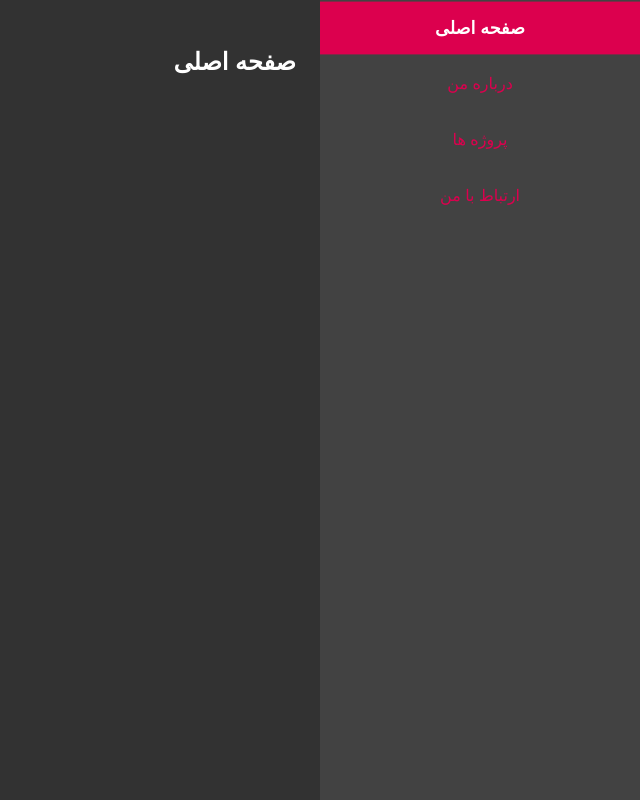
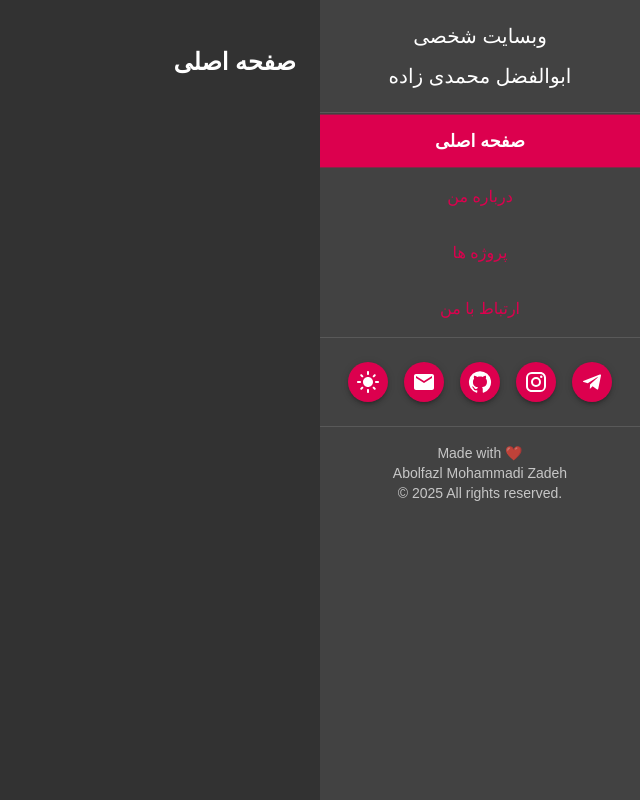
Before and after one commit to Abolfazlmhz/portfolio, a React (Create React App) app: page / in a window 1280 px wide. Shown: the whole page, without its empty margins (640-1280 px from the left). Built offline with nearby package versions, Linux system fonts and the light colour scheme; a web font is replaced by a local one.

Commit message:
feat: Complete sidebar

```diff
--- a/src/components/ChangeTheme.jsx
+++ b/src/components/ChangeTheme.jsx
@@ -1,10 +1,11 @@
 import React, { useState } from "react";
 import { ThemeProvider } from "@mui/material/styles";
-import { Button } from "@mui/material";
 import CssBaseline from "@mui/material/CssBaseline";
 import { lightTheme, darkTheme } from "../theme";
 import App from "../App";
+import { createContext } from "react";
 
+export const themeContext = createContext()
 function ChangeTheme() {
   const [isDarkMode, setIsDarkMode] = useState(true);
 
@@ -14,11 +15,10 @@ function ChangeTheme() {
 
   return (
     <ThemeProvider theme={isDarkMode ? darkTheme : lightTheme}>
-      <CssBaseline />
-      {/* <Button variant="outlined" color="secondary" onClick={toggleTheme}>
-        {isDarkMode ? "تم روز" : "تم شب"}
-      </Button> */}
-      <App />
+      <themeContext.Provider value={{toggleTheme, isDarkMode}}>
+        <CssBaseline />
+        <App />
+      </themeContext.Provider>
     </ThemeProvider>
   );
 }
--- a/src/components/Layout.jsx
+++ b/src/components/Layout.jsx
@@ -1,6 +1,5 @@
 import React, { useState } from "react";
-import { Grid, Button, Drawer, useTheme, useMediaQuery } from "@mui/material";
-
+import { Grid, useTheme, useMediaQuery } from "@mui/material";
 import Sidebar from "./Sidebar";
 import TabPanels from "./TabPanels";
 import DrawerPanel from "./DrawerPanel";
--- a/src/components/Sidebar.jsx
+++ b/src/components/Sidebar.jsx
@@ -1,10 +1,23 @@
-import { Tab, Tabs, Box } from "@mui/material";
+import { Tab, Tabs, Box, Divider, Typography } from "@mui/material";
+import Social from "./Social";
 const Sidebar = ({ activeTab, onTabChange }) => {
   const setTab = (event, value) => {
     onTabChange(value);
   };
   return (
     <Box>
+      <Typography
+        variant="h6"
+        sx={{
+          textAlign: "center",
+          my: 2,
+          lineHeight: 2,
+        }}
+      >
+        وبسایت شخصی
+        <br /> ابوالفضل محمدی زاده
+      </Typography>
+      <Divider />
       <Tabs
         orientation="vertical"
         onChange={setTab}
@@ -13,7 +26,7 @@ const Sidebar = ({ activeTab, onTabChange }) => {
           "& .MuiTab-root": {
             color: "primary.main",
             fontSize: "16px",
-            m:.5,
+            m: 0.5,
           },
           "& .MuiTab-root.Mui-selected": {
             color: "white",
@@ -29,6 +42,24 @@ const Sidebar = ({ activeTab, onTabChange }) => {
         <Tab label="پروژه ها" />
         <Tab label="ارتباط با من" />
       </Tabs>
+      <Divider />
+      <Social />
+      <Divider />
+      <Typography
+        variant="body2"
+        sx={{
+          textAlign: "center",
+          mt: "auto",
+          p: 2,
+          fontSize: "14px",
+          color: "text.secondary",
+          direction:"ltr"
+        }}
+      >
+        Made with ❤️
+        <br /> Abolfazl Mohammadi Zadeh
+        <br /> © {new Date().getFullYear()} All rights reserved.
+      </Typography>
     </Box>
   );
 };
--- /dev/null
+++ b/src/components/Social.jsx
@@ -0,0 +1,131 @@
+import { themeContext } from "./ChangeTheme";
+import {
+  Telegram,
+  Instagram,
+  GitHub,
+  Email,
+  Brightness4,
+  LightMode,
+} from "@mui/icons-material";
+import { IconButton, Tooltip } from "@mui/material";
+import { Box } from "@mui/system";
+import { useContext } from "react";
+const Social = () => {
+  const { toggleTheme, isDarkMode } = useContext(themeContext);
+  return (
+    <Box
+      sx={{
+        display: "flex",
+        justifyContent: "center",
+        flexWrap: "wrap",
+        gap: 2,
+        my: 3,
+      }}
+    >
+      <Tooltip title="تلگرام" arrow>
+        <IconButton
+          href="https://t.me/Abolfazlmhz"
+          target="_blank"
+          sx={{
+            bgcolor: "primary.main",
+            color: "white",
+            borderRadius: "50%",
+            width: "40px",
+            height: "40px",
+            boxShadow: 3,
+            "&:hover": {
+              bgcolor: "secondary.main",
+              transform: "scale(1.1)",
+              transition: "transform 0.3s ease-in-out",
+            },
+          }}
+        >
+          <Telegram />
+        </IconButton>
+      </Tooltip>
+      <Tooltip title="اینستاگرام" arrow>
+        <IconButton
+          href="https://instagram.com/Abolfazlmhz8"
+          target="_blank"
+          sx={{
+            bgcolor: "primary.main",
+            color: "white",
+            borderRadius: "50%",
+            width: "40px",
+            height: "40px",
+            boxShadow: 3,
+            "&:hover": {
+              bgcolor: "#E1306C",
+              transform: "scale(1.1)",
+              transition: "transform 0.3s ease-in-out",
+            },
+          }}
+        >
+          <Instagram />
+        </IconButton>
+      </Tooltip>
+      <Tooltip title="گیت هاب" arrow>
+        <IconButton
+          href="https://github.com/Abolfazlmhz"
+          target="_blank"
+          sx={{
+            bgcolor: "primary.main",
+            color: "white",
+            borderRadius: "50%",
+            width: "40px",
+            height: "40px",
+            boxShadow: 3,
+            "&:hover": {
+              bgcolor: "#333333",
+              transform: "scale(1.1)",
+              transition: "transform 0.3s ease-in-out",
+            },
+          }}
+        >
+          <GitHub />
+        </IconButton>
+      </Tooltip>
+      <Tooltip title="ایمیل" arrow>
+        <IconButton
+          href="mailto:Abolfazl.mohammadizadeh@gmail.com"
+          sx={{
+            bgcolor: "primary.main",
+            color: "white",
+            borderRadius: "50%",
+            width: "40px",
+            height: "40px",
+            boxShadow: 3,
+            "&:hover": {
+              bgcolor: "#D93025",
+              transform: "scale(1.1)",
+              transition: "transform 0.3s ease-in-out",
+            },
+          }}
+        >
+          <Email />
+        </IconButton>
+      </Tooltip>
+      <Tooltip title="تغییر تم" arrow>
+        <IconButton
+          onClick={toggleTheme}
+          sx={{
+            bgcolor: "primary.main",
+            color: "white",
+            borderRadius: "50%",
+            width: "40px",
+            height: "40px",
+            boxShadow: 3,
+            "&:hover": {
+              bgcolor: "secondary.dark",
+              transform: "scale(1.1)",
+              transition: "transform 0.3s ease-in-out",
+            },
+          }}
+        >
+          {isDarkMode ? <LightMode /> : <Brightness4 />}
+        </IconButton>
+      </Tooltip>
+    </Box>
+  );
+};
+export default Social;
```
